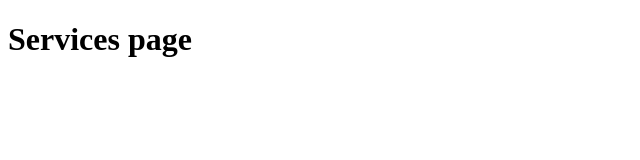
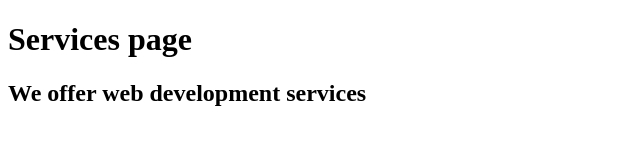
Before and after one commit to umbereye27/GitExerciseSolutions, a plain HTML site: page service.html in a window 1280 px wide. Shown: the whole page, without its empty margins (0-640 px from the left). Drawn offline with Linux system fonts and the light colour scheme.

Commit message:
Change services.html with additional content

```diff
--- a/service.html
+++ b/service.html
@@ -7,5 +7,6 @@
 </head>
 <body>
     <h1>Services page</h1>
+    <h2>We offer web development services</h2>
 </body>
 </html>
```
